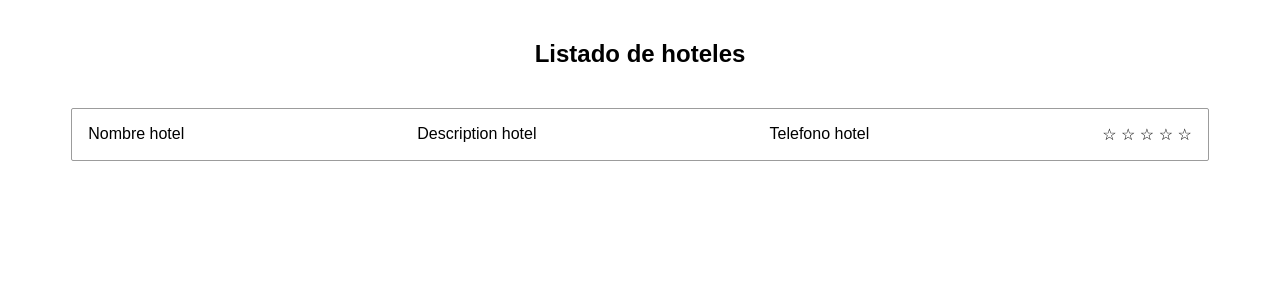
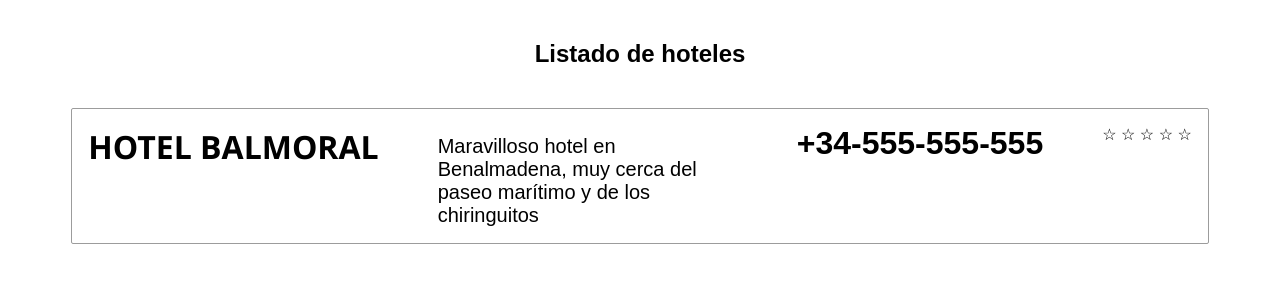
Before and after one commit to felisuco069/bootcamp-javascript, a plain HTML site: page Modulo 0/index.html in a window 1280 px wide. Drawn offline with Linux system fonts and the light colour scheme.

Commit message:
práctica finalizada

```diff
--- a/Modulo 0/index.html
+++ b/Modulo 0/index.html
@@ -16,16 +16,22 @@
         </div>
         <div class="hotels-body">
             <div class="hotel-item">
-                <span>Nombre hotel</span>
-                <span>Description hotel</span>
-                <span>Telefono hotel</span>
-                <div class="stars">
+                <div class="hotel-name-container">
+                    <span class="hotel-name">Hotel Balmoral</span>
+                </div>
+                <div class="hotel-description-container">
+                    <span class="hotel-description">Maravilloso hotel en Benalmadena, muy cerca del paseo marítimo y de los chiringuitos</span>
+                </div>
+                <div class="hotel-telephone-number">
+                    <span class="hotel-telephone">+34-555-555-555</span>
+                </div>
+            <div class="stars">
                     <span>&#9734;</span>
                     <span>&#9734;</span>
                     <span>&#9734;</span>
                     <span>&#9734;</span>
                     <span>&#9734;</span>
-                </div>
+            </div>
             </div>
         </div>
     </div>
--- a/Modulo 0/site.css
+++ b/Modulo 0/site.css
@@ -17,3 +17,31 @@ body {
     display: flex;
     justify-content: space-between;
 }
+.hotel-name-container {
+    max-width: 300px;
+}
+.hotel-name{
+    text-transform: uppercase;
+    font-size: 32px;
+    font-weight: 700;
+    font-family: 'Segoe UI', Tahoma, Geneva, Verdana, sans-serif;
+}
+.hotel-description-container{
+    padding-top: 10px;
+    max-width: 300px;
+}
+.hotel-description {
+    font-size: 20px;
+    font-weight: 300;
+}
+.hotel-telephone-container {
+    max-width: 250px;
+}
+.hotel-telephone {
+    text-transform: uppercase;
+    font-size: 32px;
+    font-weight: 700;
+}
+.stars {
+    max-width: 100px;
+}
```
